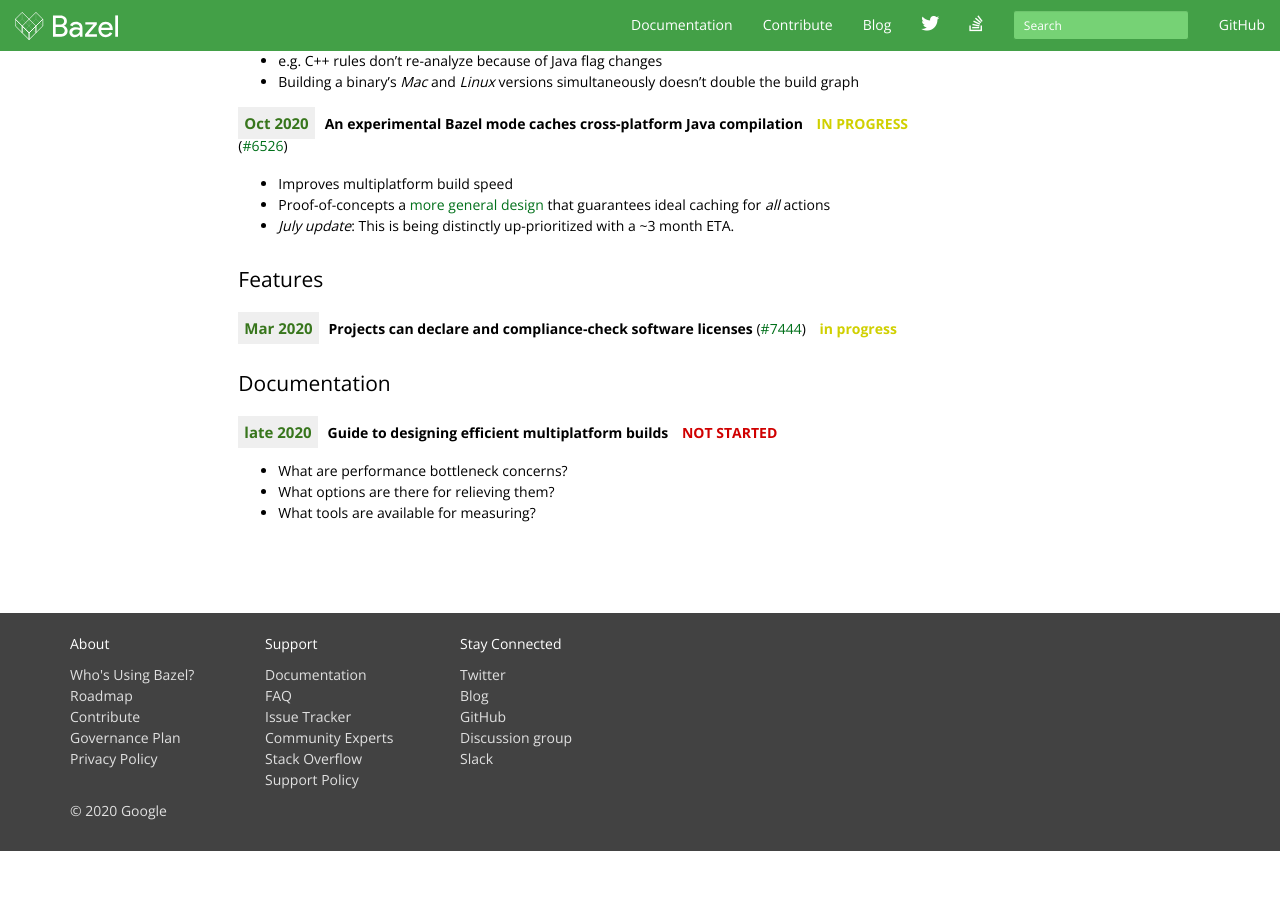
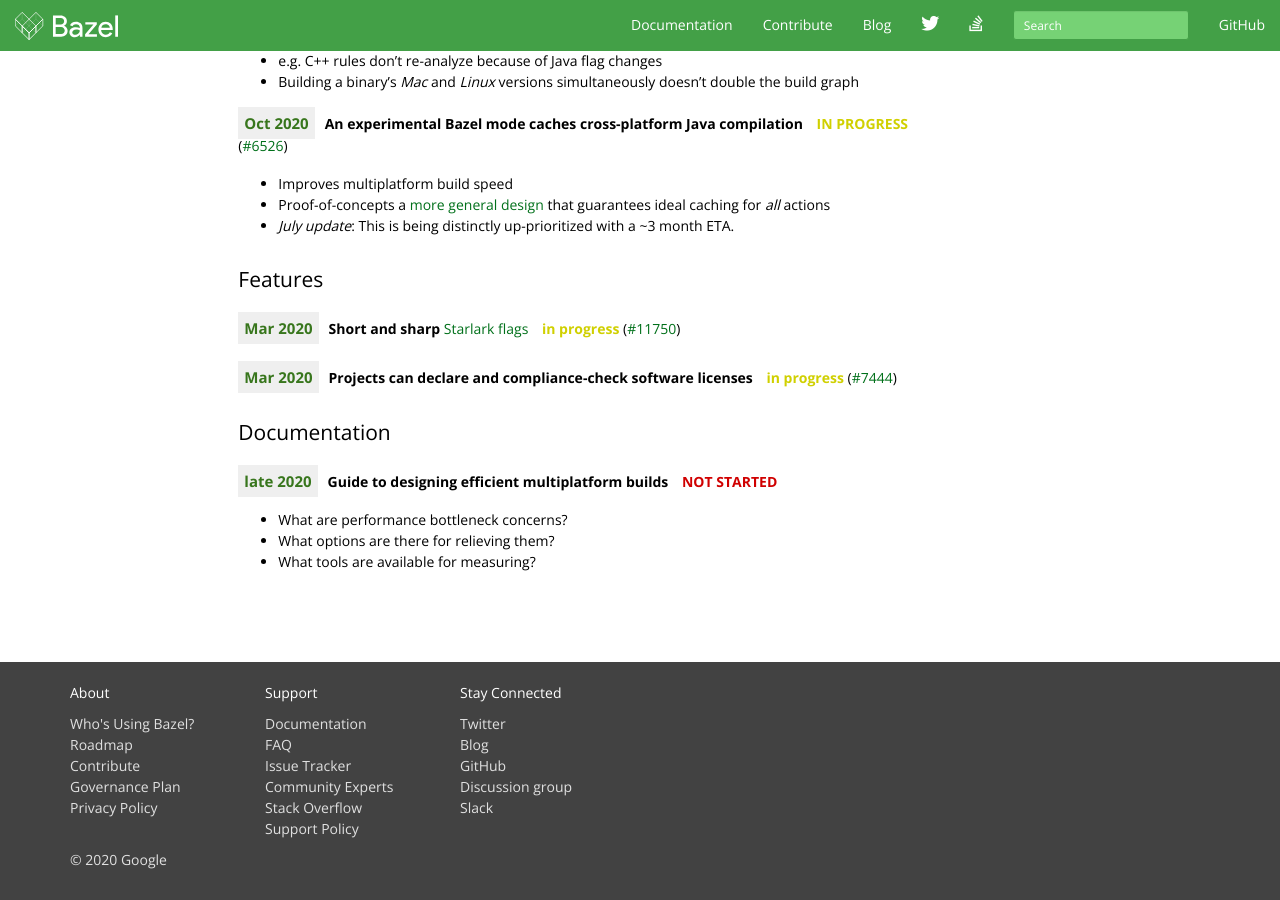
Before and after one commit to bazelbuild/bazel-website, a Jekyll site: the page built from roadmaps/configuration.md, in a window 1280 px wide and 900 px high, scrolled down 1772 px. Built offline with Jekyll 4.4.1, drawn with Linux system fonts in a browser that asks for light colours; nearby versions of some CDN libraries; library files that are not in the unit come from our copies; comment, search, counter and statistics services are not loaded; the table of contents is made by our own code; before the commit the page ends 2623 px from its top, so only the background shows below that.

Commit message:
Add short Starlark flags.

```diff
--- a/roadmaps/configuration.md
+++ b/roadmaps/configuration.md
@@ -162,9 +162,12 @@
 ### Features
 
 <div class="padbottom"></div>
-<span class="etabox">Mar 2020</span>**Projects can declare and compliance-check software
-licenses** ([#7444](https://github.com/bazelbuild/bazel/issues/7444))
-<span class="inprogressstatus">in progress</span>
+<span class="etabox">Mar 2020</span>**Short and sharp [Starlark flags](https://docs.bazel.build/versions/master/skylark/config.html#user-defined-build-settings)**
+<span class="inprogressstatus">in progress</span> ([#11750](https://github.com/bazelbuild/bazel/issues/11750))
+
+<div class="padbottom"></div>
+<span class="etabox">Mar 2020</span>**Projects can declare and compliance-check software licenses**
+<span class="inprogressstatus">in progress</span> ([#7444](https://github.com/bazelbuild/bazel/issues/7444))
 
 
 ### Documentation
```
